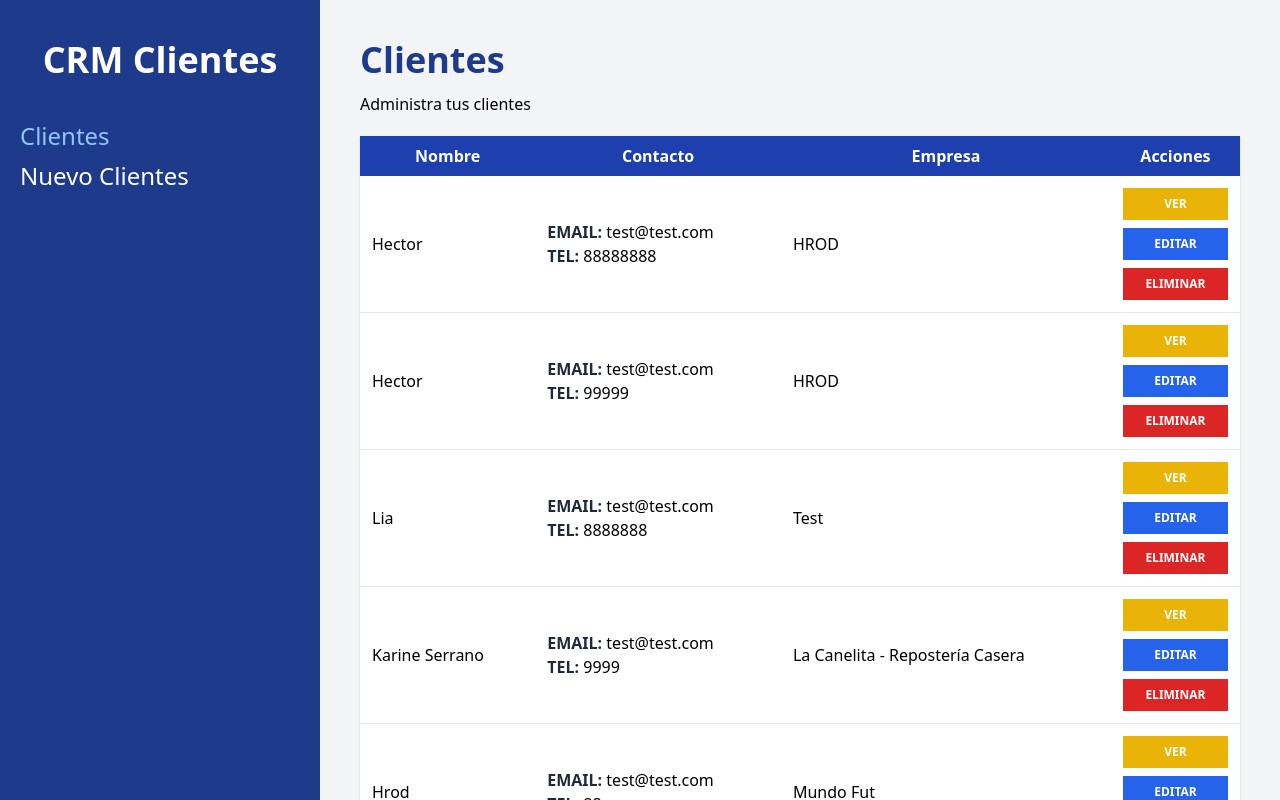
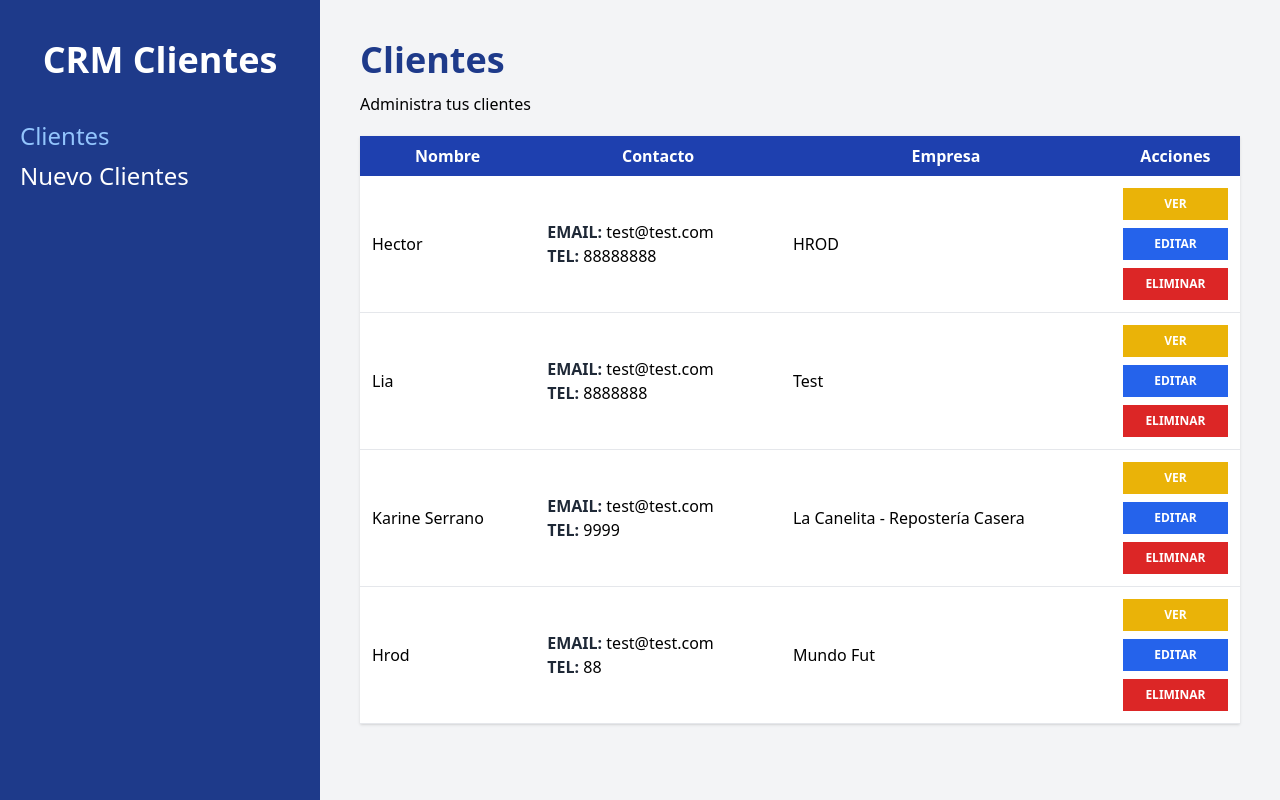
Before and after one commit to hroddev/crm-react, a React (Vite) app: page /clientes in a window 1280 px wide. Built offline with nearby package versions, Linux system fonts and the light colour scheme; data requests are answered from the project's data file.

Commit message:
add delete functions

```diff
--- a/db.json
+++ b/db.json
@@ -7,14 +7,6 @@
       "phone": "88888888",
       "notes": "test",
       "id": 1
-    },
-    {
-      "name": "Hector",
-      "company": "HROD",
-      "email": "test@test.com",
-      "phone": "99999",
-      "notes": "prueba de edicion",
-      "id": 2
     },
     {
       "name": "Lia",
@@ -39,30 +31,6 @@
       "phone": "88",
       "notes": "",
       "id": 5
-    },
-    {
-      "name": "Hrod",
-      "company": "Test",
-      "email": "test@test.com",
-      "phone": "99999",
-      "notes": "test 2",
-      "id": 6
-    },
-    {
-      "name": "Hrod",
-      "company": "Test 3",
-      "email": "test@test.com",
-      "phone": "99999",
-      "notes": "test 3",
-      "id": 7
-    },
-    {
-      "name": "Hrod 4",
-      "company": "Test 4",
-      "email": "test@test.com",
-      "phone": "99999",
-      "notes": "TEST 4",
-      "id": 8
     }
   ]
 }
--- a/src/components/Client.jsx
+++ b/src/components/Client.jsx
@@ -1,10 +1,10 @@
 import { useNavigate } from "react-router-dom"
 
-const Client = ({client}) => {
+const Client = ({client, handleDelete}) => {
 
     const navigate = useNavigate()
 
-    const { name, company, email, phone, notes, id } = client
+    const { name, company, email, phone, id } = client
 
     return (
         <tr className="border-b hover:bg-gray-50">
@@ -28,6 +28,7 @@ const Client = ({client}) => {
             <button
                 type="button"
                 className="bg-red-600 hover:bg-red-700 block w-full text-with p-2 uppercase font-bold text-xs text-white mt-2"
+                onClick={() => handleDelete(id)}
             >Eliminar</button>
         </td>
         </tr>
--- a/src/pages/Home.jsx
+++ b/src/pages/Home.jsx
@@ -19,6 +19,25 @@ const Home = () => {
     }
     getClient()
   },[])
+
+  const handleDelete = async id => {
+    const confirmar = confirm('¿Deseas eliminar el registro?')
+
+    if (confirmar) {
+      try {
+        const url = `http://localhost:4000/clientes/${id}`
+        const resp = await fetch(url, {
+          method: 'DELETE'
+        })
+        await resp.json()
+
+        const arrayClients = clients.filter( cliente => cliente.id !== id )
+        setClients(arrayClients)
+      } catch (error) {
+        console.log(error)
+      }
+    }
+  }
   return (
     <>
       <h1 className='font-black text-blue-900 text-4xl mb-3'>Clientes</h1>
@@ -39,6 +58,7 @@ const Home = () => {
               <Client
                   key={client.id}
                   client={client}
+                  handleDelete={handleDelete}
               />
             ))}
         </tbody>
```
